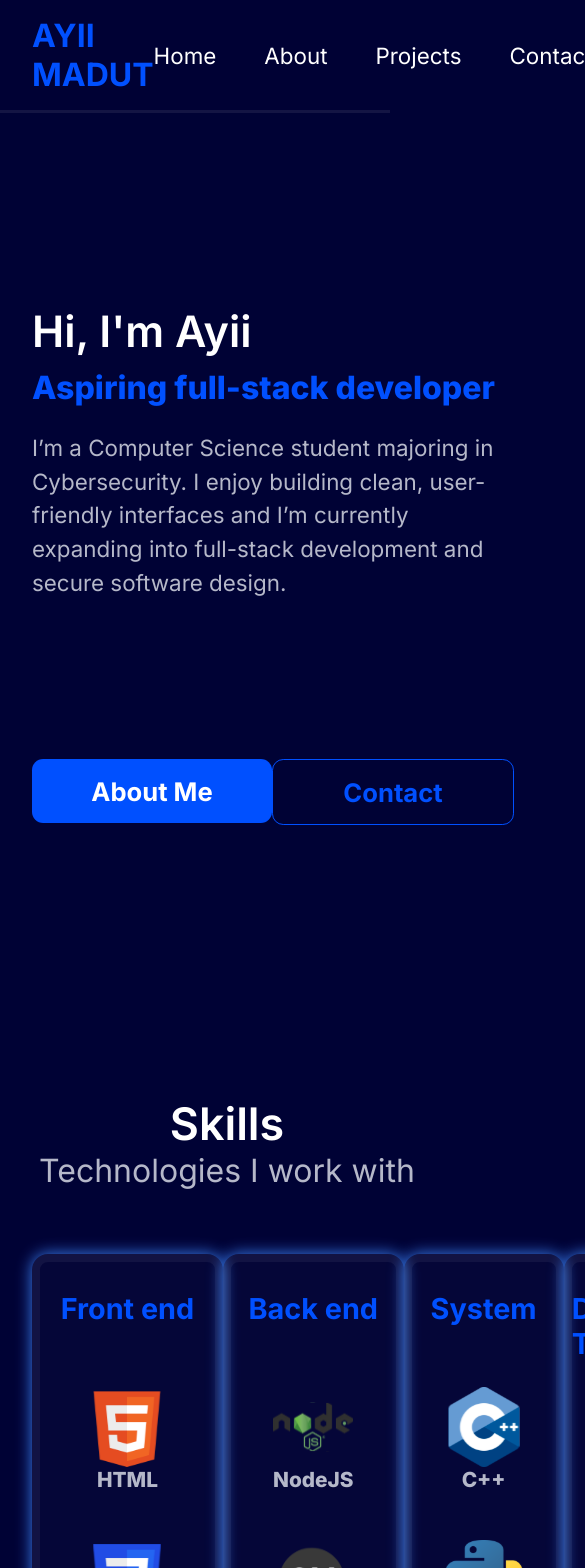
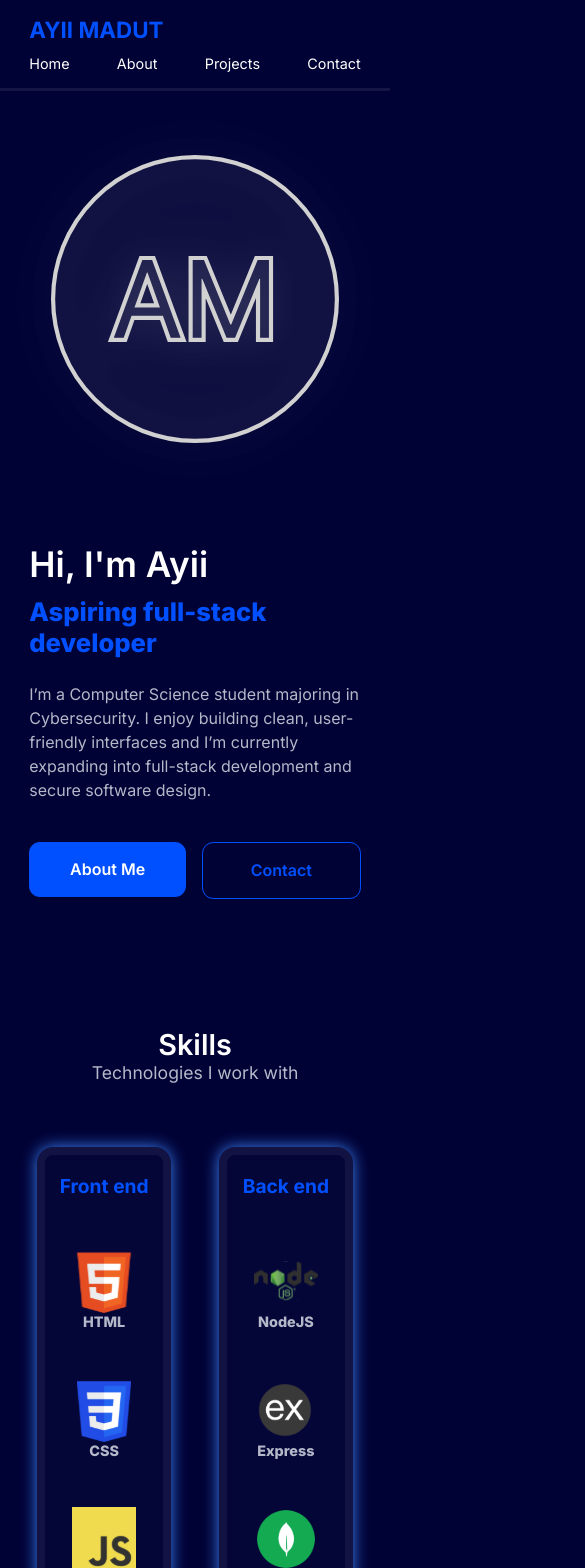
Before and after one commit to ayii365/portfolio, a React (Vite) app in the folder front-end/vite-project/: page / in a window 390 px wide. Shown: the top 1568 px of the page, 585 px wide, since content can reach past the window. Built offline with nearby package versions, Linux system fonts and the light colour scheme.

Commit message:
Updated mobile screen size compatability. navigation bar, footer, and entire home page updated to suit mobile screens

```diff
--- a/front-end/vite-project/src/components/sections/ProjectPreview.jsx
+++ b/front-end/vite-project/src/components/sections/ProjectPreview.jsx
@@ -16,7 +16,7 @@ function ProjectPreview() {
                         <h2 className="section-subheading">A selection of my development work</h2>
                     </div>
 
-                    <div className="project-preview-card glow-card" >
+                    <div className="project-preview-card glow-card ppc1" >
                         <div className="card-text-content">
                             <h2>Medical Clinic Front-end (React)</h2>
                             <p>
@@ -35,7 +35,7 @@ function ProjectPreview() {
                         </div>
                     </div>
 
-                    <div className="project-preview-card glow-card" >
+                    <div className="project-preview-card glow-card ppc2" >
                         <div className="card-img">
                             <img src={happyPetsWebImg} />
                         </div>
@@ -54,7 +54,7 @@ function ProjectPreview() {
                         </div>
                     </div>
 
-                    <div className="project-preview-card glow-card" >
+                    <div className="project-preview-card glow-card ppc3" >
                         <div className="card-text-content">
                             <h2>Scoreboard App (Scrimba Course Project)</h2>
                             <p>
--- a/front-end/vite-project/src/styles/ContactCTA.css
+++ b/front-end/vite-project/src/styles/ContactCTA.css
@@ -13,6 +13,10 @@
     align-items: center;
 }
 
+.contactCTA-text p {
+    text-align: center;
+}
+
 .bold-text {
     font-weight: 700;
 }
@@ -20,6 +24,9 @@
 .contactCTA-btns {
     display: flex;
     justify-content: center;
-    gap: 4rem;
+    gap: 2rem;
     margin-top: 2.5rem;
 }
+
+@media (max-width: 480px) {
+}
--- a/front-end/vite-project/src/styles/Footer.css
+++ b/front-end/vite-project/src/styles/Footer.css
@@ -35,3 +35,38 @@
 .rights-res {
     margin-top: 1.5rem;
 }
+
+@media (max-width: 768px) {
+  .footer {
+    margin-top: 6rem;
+    margin-bottom: 4rem;
+    padding: 2rem 0;
+  }
+
+  .footer-inner {
+    align-items: center;
+  }
+
+  .footer-links {
+    flex-wrap: wrap;
+    justify-content: center;
+    gap: 1rem;
+  }
+
+  .icon-links {
+    margin-top: 1rem;
+    gap: 2rem;
+    flex-wrap: wrap;
+    justify-content: center;
+  }
+
+  .footer-icons {
+    width: 3rem;
+    height: 3rem;
+  }
+
+  .rights-res {
+    margin-top: 1rem;
+    text-align: center;
+  }
+}
--- a/front-end/vite-project/src/styles/Hero.css
+++ b/front-end/vite-project/src/styles/Hero.css
@@ -39,3 +39,45 @@
     margin-left: 6rem;
     filter: drop-shadow(0 0 20px rgba(255,255,255,0.1)); /* This will give the profile icon a glow */
 }
+
+/* Phones */
+@media (max-width: 480px) {
+    .hero {
+        margin-top: 4rem;
+    }
+
+    .hero-inner {
+        flex-direction: column-reverse;
+        align-items: flex-start;
+    }
+
+    .hero-profile-icon {
+        margin-left: auto;
+        margin-right: auto;
+        margin-bottom: 3rem;
+    }
+
+    .hero-text h1 {
+        font-size: 2.2rem;
+    }
+
+    .hero-text h2 {
+        font-size: 1.6rem;
+    }
+
+    .hero-text p {
+        width: 100%;;
+    }
+
+    .hero-buttons {
+        margin-top: 2.5rem;
+        display: flex;
+        gap: 1rem;
+        justify-content: flex-start;
+    }
+
+    .hero-profile-icon {
+        width: 18rem;
+    }
+
+}
--- a/front-end/vite-project/src/styles/Navbar.css
+++ b/front-end/vite-project/src/styles/Navbar.css
@@ -4,7 +4,7 @@
     padding: 1rem 0;
     display: flex;
     flex-direction: row;
-
+    box-sizing: border-box;
 
     backdrop-filter: blur(10px); /* This will blur whatever is in the background when scrolling */
     background: rgba(0, 2, 53, 0.75);
@@ -44,3 +44,27 @@
 .nav-link:hover {
     color: #1e40af;
 }
+
+/* Phones */
+@media (max-width: 480px) { /* This will apply these css styles if the mobile screen is 480px or less */
+
+    .navbar-inner {
+    flex-direction: column; /*Logo first row, nav-links second row */
+    align-items: flex-start;
+    gap: 0.75rem;
+  }
+
+  .nav-logo {
+    font-size: 1.4rem;
+  }
+
+  .nav-right {
+    width: 100%;
+    justify-content: space-between;
+    gap: 0.5rem;
+  }
+
+  .nav-link {
+    font-size: 0.9rem;
+  }
+}
--- a/front-end/vite-project/src/styles/ProjectPreview.css
+++ b/front-end/vite-project/src/styles/ProjectPreview.css
@@ -36,12 +36,14 @@
     color: var(--text-primary);
     font-size: 2.2rem;
     margin-top: 0;
+    text-align: center;
 }
 
 .project-preview-card img {
     border-radius:var(--img-border);
     width: 100%;
     height: 30rem;
+    object-fit: cover;
 }
 
 .view-more {
@@ -54,3 +56,54 @@
 .view-more .btn {
     margin-top: 2rem;
 }
+
+@media (max-width: 480px) {
+    .project-preview-heading {
+        text-align: center;
+    }
+
+    .project-preview-card {
+        flex-direction: column;     /* stack image + text */
+        padding: 2rem 1.25rem;
+        gap: 1.5rem;
+    }
+
+    /* Let each block take full width */
+    .card-text-content,
+    .card-img {
+        flex: none;
+        width: 100%;
+    }
+
+    .project-preview-card h2 {
+        font-size: 1.3rem;
+    }
+
+    .card-text-content p {
+        font-size: 0.9rem;
+    }
+
+    .card-text-content .btn {
+        margin-top: 2rem;
+        align-self: flex-start;     /* button aligns nicely under the text */
+    }
+
+    .project-preview-card img {
+        height: auto;               /* let height adapt */
+        max-height: 18rem;
+    }
+
+    .view-more {
+        margin-top: 4rem;
+        text-align: center;
+    }
+
+    .project-preview {
+        margin-bottom: 5rem;
+    }
+
+    .ppc1, .ppc3 { /* For mobile screens, this will ensure a consistent style thats easy for interaction */
+        display: flex;
+        flex-direction: column-reverse;
+    }
+}
--- a/front-end/vite-project/src/styles/Skills.css
+++ b/front-end/vite-project/src/styles/Skills.css
@@ -55,3 +55,40 @@
     margin: 0;
     font-weight: 800;
 }
+
+@media (max-width: 480px) {
+    .skills {
+        margin-top: 8rem;
+    }
+
+    .skills-section-container {
+        flex-wrap: wrap;
+        justify-content: center;
+        gap: 3rem;
+    }
+
+    .skills-bucket {
+        width: calc(50% - 3rem);
+        margin-bottom: 0.5rem;
+    }
+
+    .skills-bucket-heading{
+        font-size: 1.2rem;
+        margin-left: auto;
+        margin-right: auto;
+        text-align: center;
+    }
+
+    .skills ul {
+        padding: 0;
+    }
+
+    .skills-icons {
+        width: 4rem;
+        height: 4rem;
+    }
+
+    .icon-name {
+        font-size: 0.9rem;
+    }
+}
--- a/front-end/vite-project/src/styles/global.css
+++ b/front-end/vite-project/src/styles/global.css
@@ -9,7 +9,7 @@
   --card-border: rgba(255, 255, 255, 0.08);
   --glow: #3b82f6;
   --section-heading-size: 2.8rem;
-  --sectopm-subheading-size: 2rem;
+  --section-subheading-size: 2rem;
   --img-border: 1rem;
 
 }
@@ -96,7 +96,7 @@ p, .text-style {
 .section-subheading {
   margin: 0;
   color: var(--text-muted);
-  font-size: var(--sectopm-subheading-size);
+  font-size: var(--section-subheading-size);
   font-weight: 400;
 }
 
@@ -106,3 +106,37 @@ p, .text-style {
     background: rgba(255, 255, 255, 0.08);
     margin: 4rem 0;
 }
+
+/* Phones */
+@media (max-width: 480px) {
+
+  :root {
+    --section-heading-size: 1.8rem;
+    --section-subheading-size: 1.1rem;
+  }
+
+  .container {
+    padding: 0;
+    width: 85%;
+  }
+
+  p, .text-style {
+    font-size: 1rem;
+  }
+
+  .btn {
+    width: 100%;
+    max-width: 260px;
+    height: 3.4rem;
+    border-radius: 0.7rem;
+    font-size: 1rem;
+    text-align: center;
+    font-weight: 600;
+
+  }
+
+  .section-divider {
+    margin: 2rem 0;
+  }
+
+}
```
